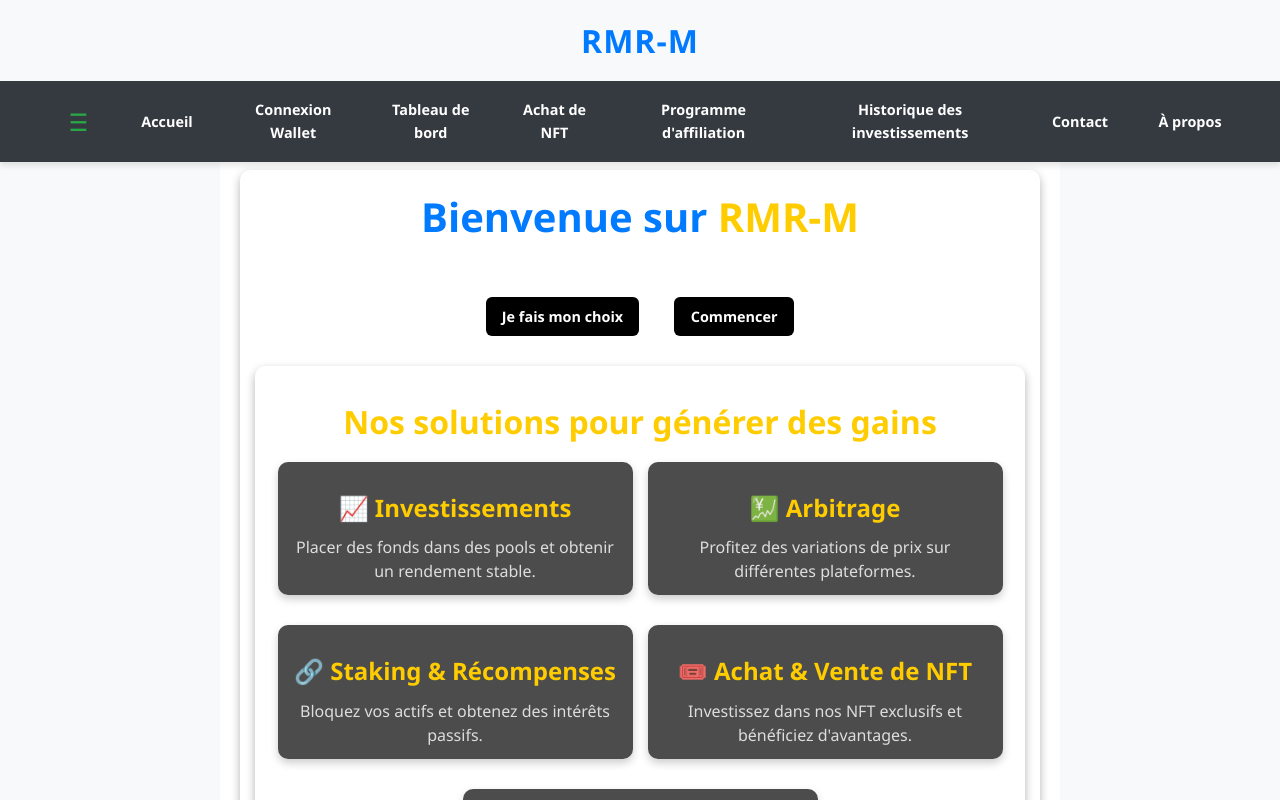
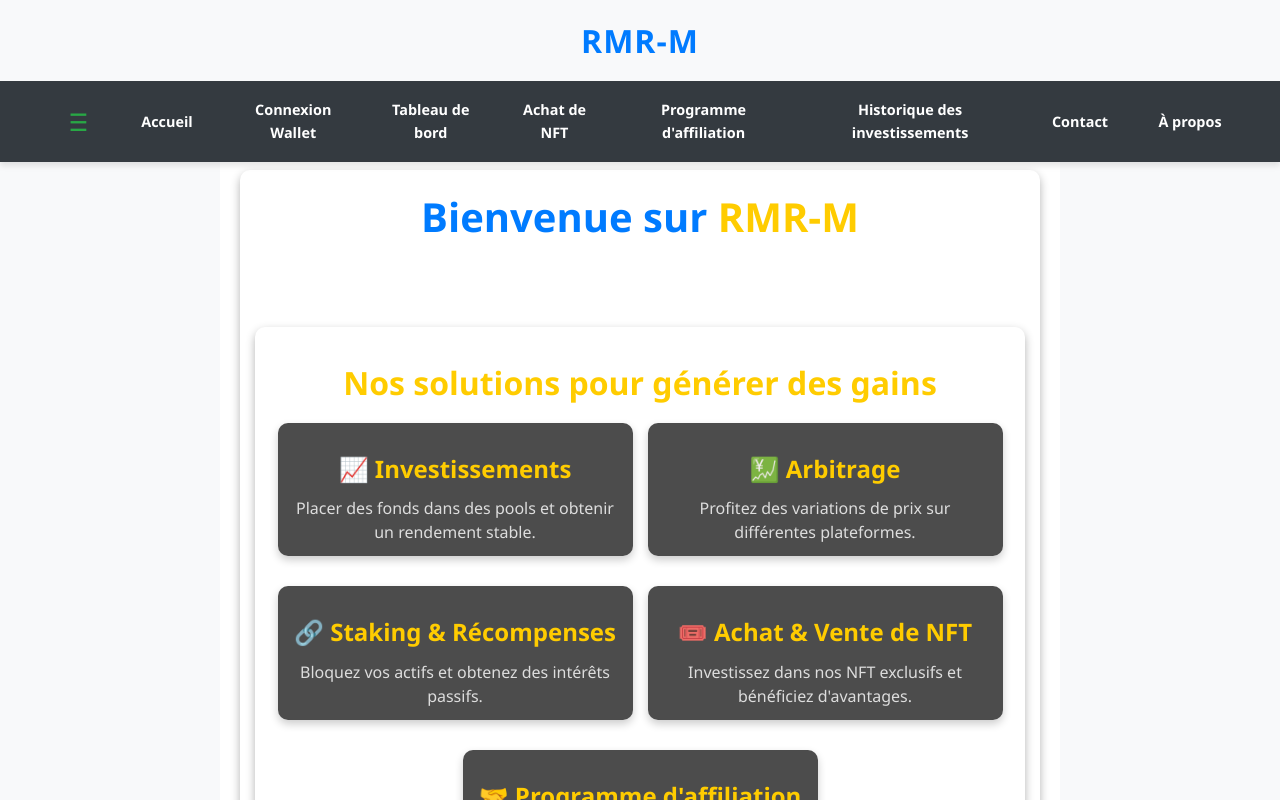
Before and after one commit to jhvcav/rmr-m, a React (Vite) app in the folder rmr-m-frontend/: page / in a window 1280 px wide. Shown: the top 800 px of the page. Built offline with nearby package versions, Linux system fonts and the light colour scheme.

Commit message:
Suppression Boutons a l'accueil

```diff
--- a/rmr-m-frontend/src/pages/Home.jsx
+++ b/rmr-m-frontend/src/pages/Home.jsx
@@ -41,10 +41,7 @@ const Home = () => {
         initial={{ opacity: 0, scale: 0.8 }}
         animate={{ opacity: 1, scale: 1 }}
         transition={{ duration: 0.5, delay: 1 }}
-      >
-        <Link to="rmr-m/dashboard" className="btn btn-dark">Je fais mon choix</Link>
-        <Link to="/rmr-m/depot-form" className="btn btn-dark">Commencer</Link>
-      </motion.div>
+      ></motion.div>
 
       {/* Section des solutions de gains */}
       <section className="solutions">
--- a/rmr-m-frontend/src/pages/InvestmentHistory.css
+++ b/rmr-m-frontend/src/pages/InvestmentHistory.css
@@ -1,16 +1,19 @@
 /* InvestmentHistory.css */
 .history-container {
     max-width: 1200px;
-    margin: 20px auto;
+    margin: auto;
     padding: 20px;
     font-family: 'Segoe UI', Tahoma, Geneva, Verdana, sans-serif;
+    width: 100%; /* Ajout */
+    max-width: 800px; /* Ajout */
   }
 
   .history-container h1 {
     text-align: center;
-    margin-bottom: 30px;
+    margin-bottom: 20px;
     color: #333;
     font-size: 2em;
+    width: 100%; /* Ajout */
   }
 
   .history-container h2 {
@@ -19,6 +22,7 @@
     font-size: 1.5em;
     border-bottom: 2px solid #f0f0f0;
     padding-bottom: 8px;
+    text-align: center; /* Ajout */
   }
 
   /* Loading spinner */
```
